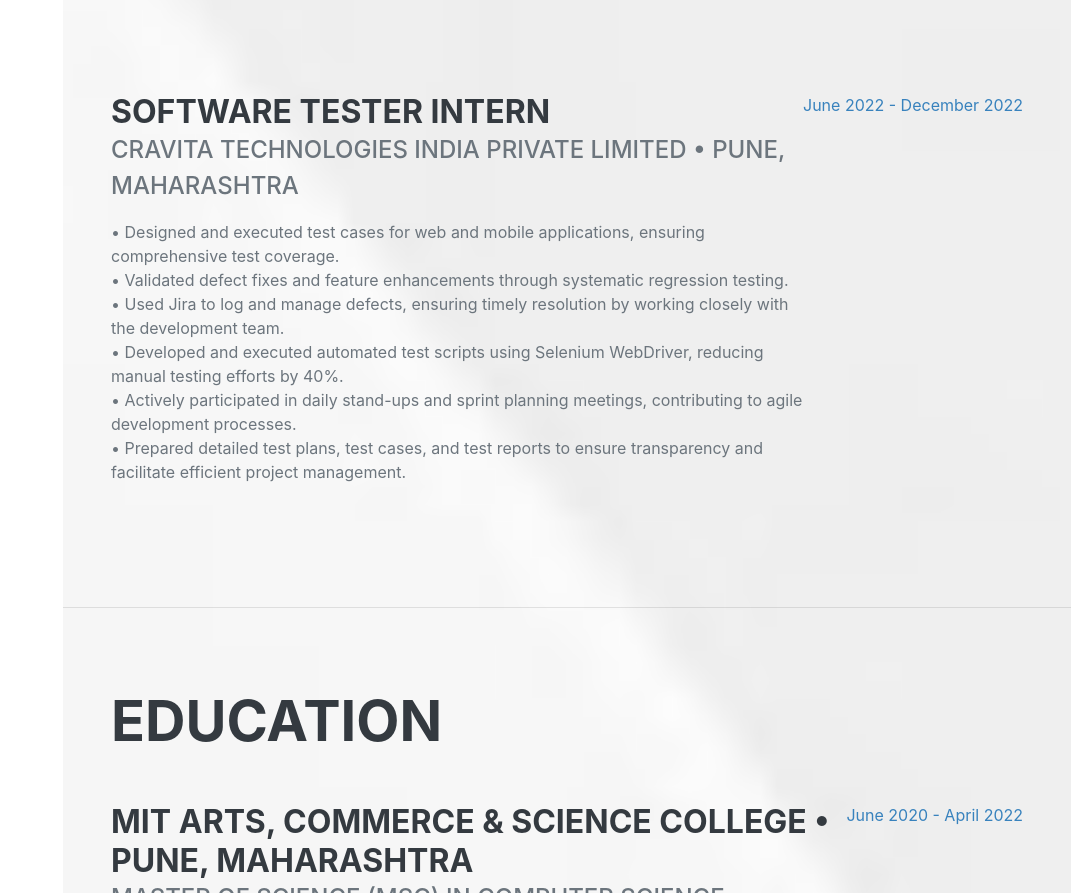
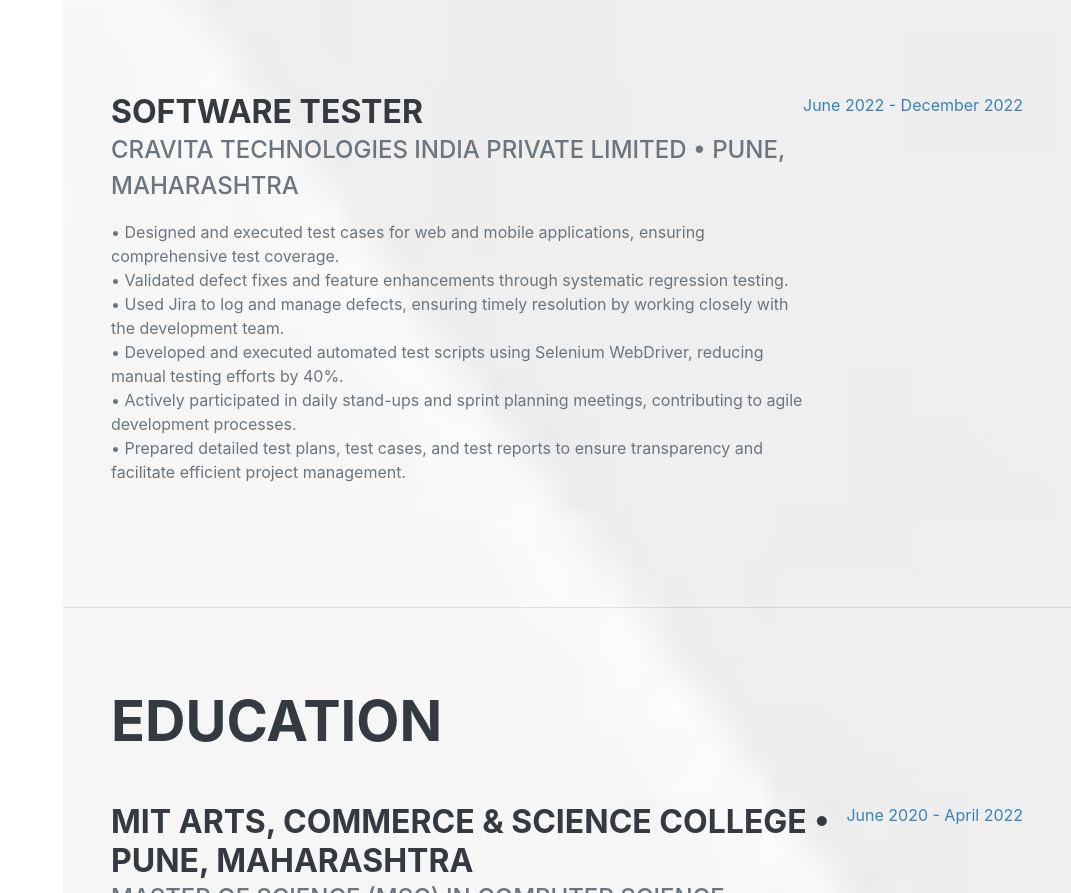
Before and after one commit to ShubhamThite78/portfolio, a plain HTML site: page index.html in a window 1280 px wide. Shown: the part 994-1887 px from the top of the page, without its empty margins (209-1280 px from the left). Drawn offline with nearby package versions, Linux system fonts and the light colour scheme; a web font is replaced by a local one.

Commit message:
Update index.html

```diff
--- a/index.html
+++ b/index.html
@@ -78,7 +78,7 @@
 
                     <div class="d-flex flex-column flex-md-row justify-content-between">
                         <div class="flex-grow-1">
-                            <h3 class="mb-0">Software Tester Intern</h3>
+                            <h3 class="mb-0">Software Tester</h3>
                             <div class="subheading mb-3">Cravita Technologies India Private Limited • Pune, Maharashtra</div>
 							<div>• Designed and executed test cases for web and mobile applications, ensuring comprehensive test coverage.</div>
 							<div>• Validated defect fixes and feature enhancements through systematic regression testing.</div>
```
